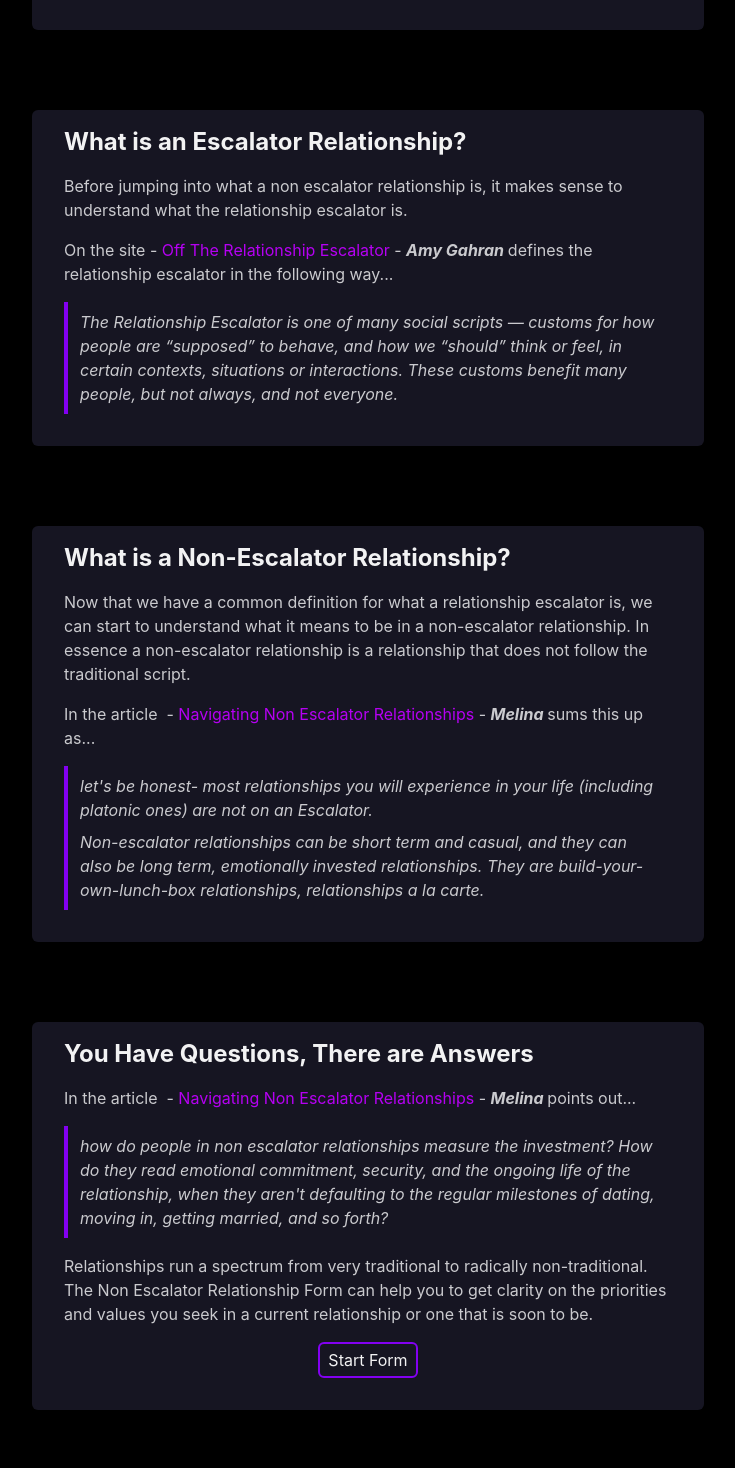
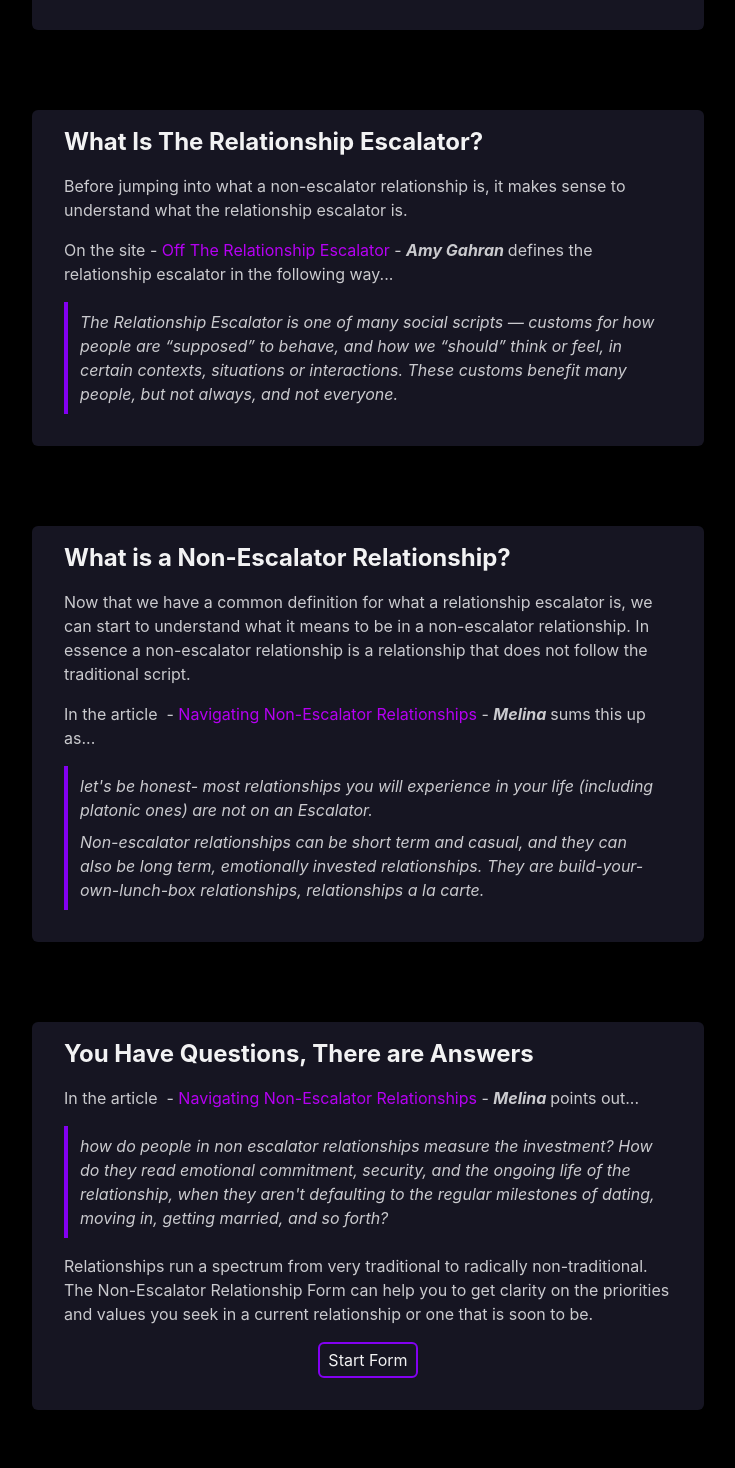
Before and after one commit to BensThoughts/shareable-love-forms, a Next.js app: page /non-escalator-relationship in a window 1280 px wide. Shown: the part 482-1950 px from the top of the page, without its empty margins (272-1007 px from the left). Built offline with nearby package versions, Linux system fonts and the light colour scheme.

Commit message:
hyphenated non-escalator

```diff
--- a/src/pages/non-escalator-relationship/index.tsx
+++ b/src/pages/non-escalator-relationship/index.tsx
@@ -7,7 +7,7 @@ import Title from '@app/components/Title';
 import AnimatedLink from '@app/components/AnimatedLink';
 
 export const NON_ESCALATOR_FORM_ID = 'non-escalator-relationship';
-export const NON_ESCALATOR_FORM_NAME = 'Non Escalator Relationship Form';
+export const NON_ESCALATOR_FORM_NAME = 'Non-Escalator Relationship Form';
 
 export default function NonEscalatorRelationshipHomePage() {
   return (
@@ -42,12 +42,12 @@ export default function NonEscalatorRelationshipHomePage() {
         {/* Escalator About */}
         <FlexSection>
           <TitleCard
-            title="What is an Escalator Relationship?"
+            title="What Is The Relationship Escalator?"
             className="max-w-2xl rounded-md bg-neutral-dark text-neutral-lightest"
           >
             <div className="flex flex-col gap-4 mt-4 text-neutral-lighter">
               <p>
-                Before jumping into what a non escalator relationship is, it makes sense to understand what the
+                Before jumping into what a non-escalator relationship is, it makes sense to understand what the
                 relationship escalator is.
               </p>
               <p>
@@ -77,7 +77,7 @@ export default function NonEscalatorRelationshipHomePage() {
           </TitleCard>
         </FlexSection>
 
-        {/* Non Escalator About */}
+        {/* Non-Escalator About */}
         <FlexSection>
           <TitleCard
             title="What is a Non-Escalator Relationship?"
@@ -98,7 +98,7 @@ export default function NonEscalatorRelationshipHomePage() {
                   target="_blank"
                   rel="noopener noreferrer"
                 >
-                 Navigating Non Escalator Relationships
+                 Navigating Non-Escalator Relationships
                 </AnimatedLink>
                 &nbsp;-&nbsp;
                 <span className="italic font-bold">
@@ -137,7 +137,7 @@ export default function NonEscalatorRelationshipHomePage() {
                   target="_blank"
                   rel="noopener noreferrer"
                 >
-                  Navigating Non Escalator Relationships
+                  Navigating Non-Escalator Relationships
                 </AnimatedLink>
                 &nbsp;-&nbsp;
                 <span className="italic font-bold">
@@ -153,7 +153,7 @@ export default function NonEscalatorRelationshipHomePage() {
                 </p>
               </div>
               <p>
-                Relationships run a spectrum from very traditional to radically non-traditional. The Non Escalator
+                Relationships run a spectrum from very traditional to radically non-traditional. The Non-Escalator
                 Relationship Form can help you to get clarity on the priorities and values you seek in a current
                 relationship or one that is soon to be.
               </p>
```
